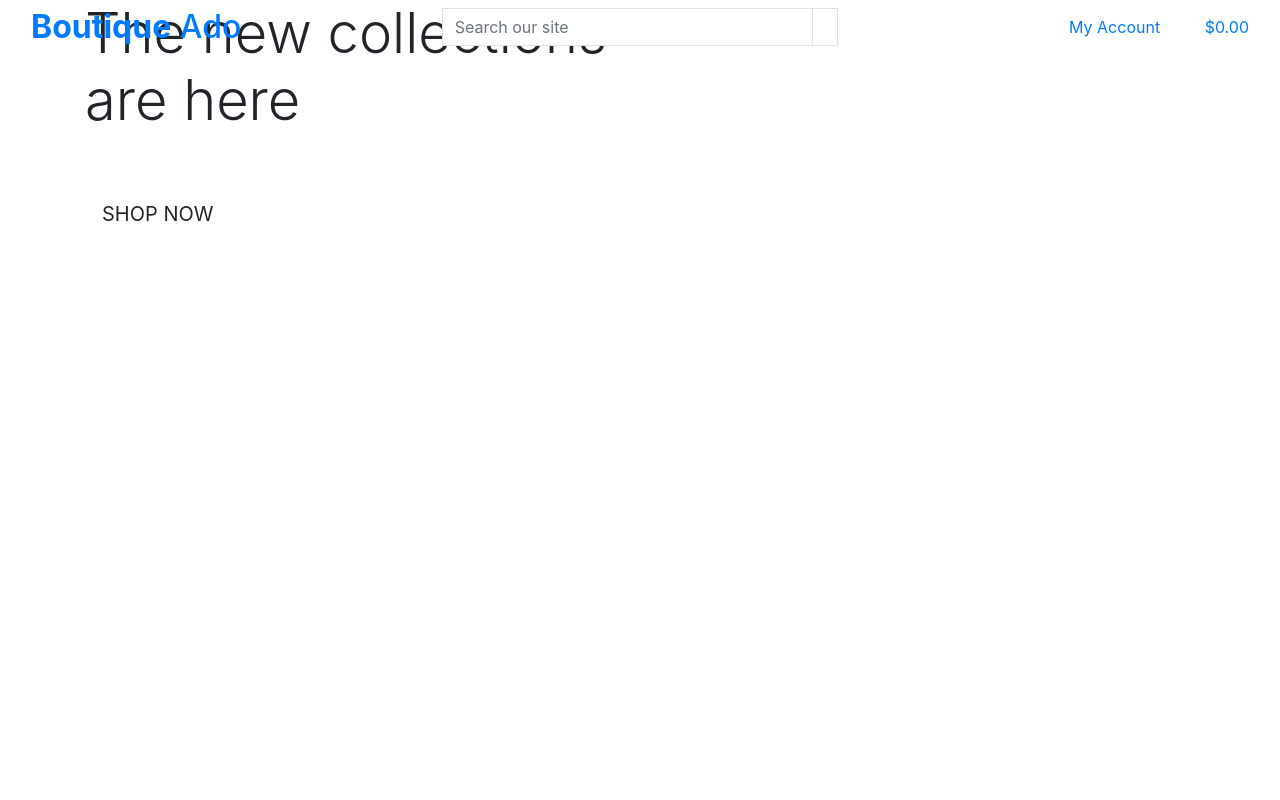
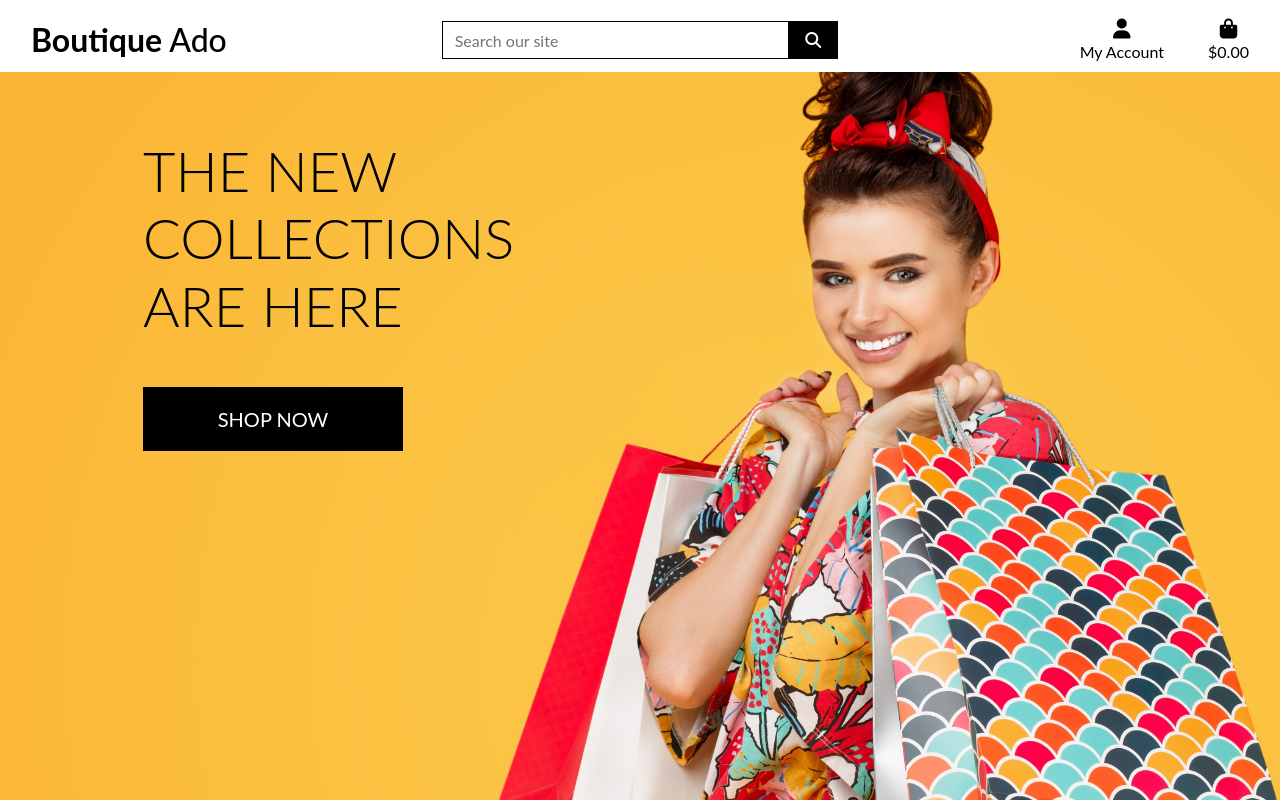
Before and after one commit to pitufo08/boutique_ado_v1, a Django app: page / in a window 1280 px wide. Run offline with Django 3.2, Linux system fonts and the light colour scheme; some libraries are stand-ins or nearby versions.

Commit message:
completed homepage header and CSS

```diff
--- a/boutique_ado/urls.py
+++ b/boutique_ado/urls.py
@@ -15,9 +15,11 @@ Including another URLconf
 """
 from django.contrib import admin
 from django.urls import path, include
+from django.conf import settings
+from django.conf.urls.static import static
 
 urlpatterns = [
     path('admin/', admin.site.urls),
     path('accounts/', include('allauth.urls')),
     path('', include('home.urls')),
-]
+] + static(settings.MEDIA_URL, document_root=settings.MEDIA_ROOT)
--- /dev/null
+++ b/static/css/base.css
@@ -0,0 +1,81 @@
+html {
+    height: 100%;
+}
+
+body {
+    background: url('/media/homepage_background_cropped.jpg') no-repeat center center fixed;
+    background-size: cover;
+    height: calc(100vh - 164px);
+    color: #555;
+    font-family: 'Lato';
+}
+
+/* from Bulma */
+.icon {
+    align-items: center;
+    display: inline-flex;
+    justify-content: center;
+    height: 1.5rem;
+    width: 1.5rem;
+}
+
+.logo-font {
+    text-transform: uppercase;
+}
+
+.main-logo-link {
+    width: fit-content;
+}
+
+.shop-now-button {
+    background: black;
+    color: white;
+    min-width: 260px;
+}
+
+.btn-black {
+    background: black;
+    color: white;
+}
+
+.shop-now-button:hover,
+.shop-now-button:active,
+.shop-now-button:focus,
+.btn-black:hover,
+.btn-black:active,
+.btn-black:focus {
+    background: #222;
+    color: white;
+}
+
+.text-black {
+    color: #000 !important;
+}
+
+.border-black {
+    border: 1px solid black !important;
+}
+
+/* -------------------------------- Media Queries */
+
+/* Slightly larger container on xl screens */
+@media (min-width: 1200px) {
+  .container {
+    max-width: 80%;
+  }
+}
+
+/* fixed top navbar only on medium and up */
+@media (min-width: 992px) {
+    .fixed-top-desktop-only {
+        position: fixed;
+        top: 0;
+        right: 0;
+        left: 0;
+        z-index: 1030;
+    }
+
+    .header-container {
+        padding-top: 164px;
+    }
+}
--- a/templates/base.html
+++ b/templates/base.html
@@ -15,12 +15,15 @@
 
     {% block corecss %}
         <link rel="stylesheet" href="https://stackpath.bootstrapcdn.com/bootstrap/4.5.0/css/bootstrap.min.css" integrity="sha384-9aIt2nRpC12Uk9gS9baDl411NQApFmC26EwAOH8WgZl5MYYxFfc+NcPb1dKGj7Sk" crossorigin="anonymous">
+        <link href="https://fonts.googleapis.com/css2?family=Lato&display=swap">
+        <link rel="stylesheet" href="{% static 'css/base.css' %}">
     {% endblock %}
 
     {% block extra_css %}
     {% endblock %}
 
     {% block corejs %}
+        <script src="https://kit.fontawesome.com/c3bec8e92b.js" crossorigin="anonymous"></script>
         <script src="https://code.jquery.com/jquery-3.5.1.slim.min.js" integrity="sha384-DfXdz2htPH0lsSSs5nCTpuj/zy4C+OGpamoFVy38MVBnE+IbbVYUew+OrCXaRkfj" crossorigin="anonymous"></script>
         <script src="https://cdn.jsdelivr.net/npm/popper.js@1.16.0/dist/umd/popper.min.js" integrity="sha384-Q6E9RHvbIyZFJoft+2mJbHaEWldlvI9IOYy5n3zV9zzTtmI3UksdQRVvoxMfooAo" crossorigin="anonymous"></script>
         <script src="https://stackpath.bootstrapcdn.com/bootstrap/4.5.0/js/bootstrap.min.js" integrity="sha384-OgVRvuATP1z7JjHLkuOU7Xw704+h835Lr+6QL9UvYjZE3Ipu6Tp75j7Bh/kR0JKI" crossorigin="anonymous"></script>
@@ -33,7 +36,7 @@
   </head>
   <body>
     <header class="container-fluid fixed-top">
-        <div class="row">
+        <div id="topnav" class="row bg-white pt-lg-2 d-none d-lg-flex">
             <div class="col-12 col-lg-4 my-auto py-1 py-lg-0 text-center text-lg-left">
                 <a href="{% url 'home' %}" class="nav-link main-logo-link">
                     <h2 class="logo-front text-black my-0"><strong>Boutique</strong> Ado</h2>
```
Also changed, not shown: boutique_ado/settings.py (+7 -0 lines), media/homepage_background_cropped.jpg (added).
